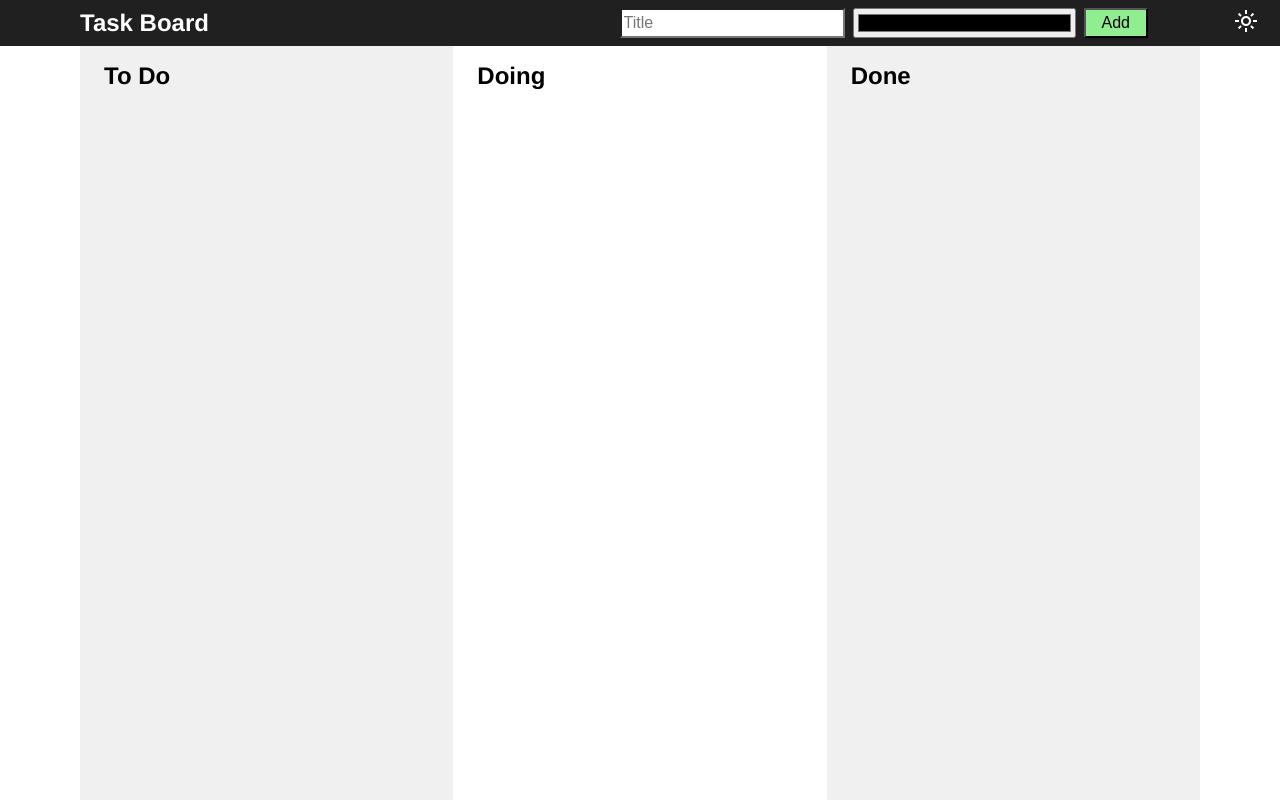
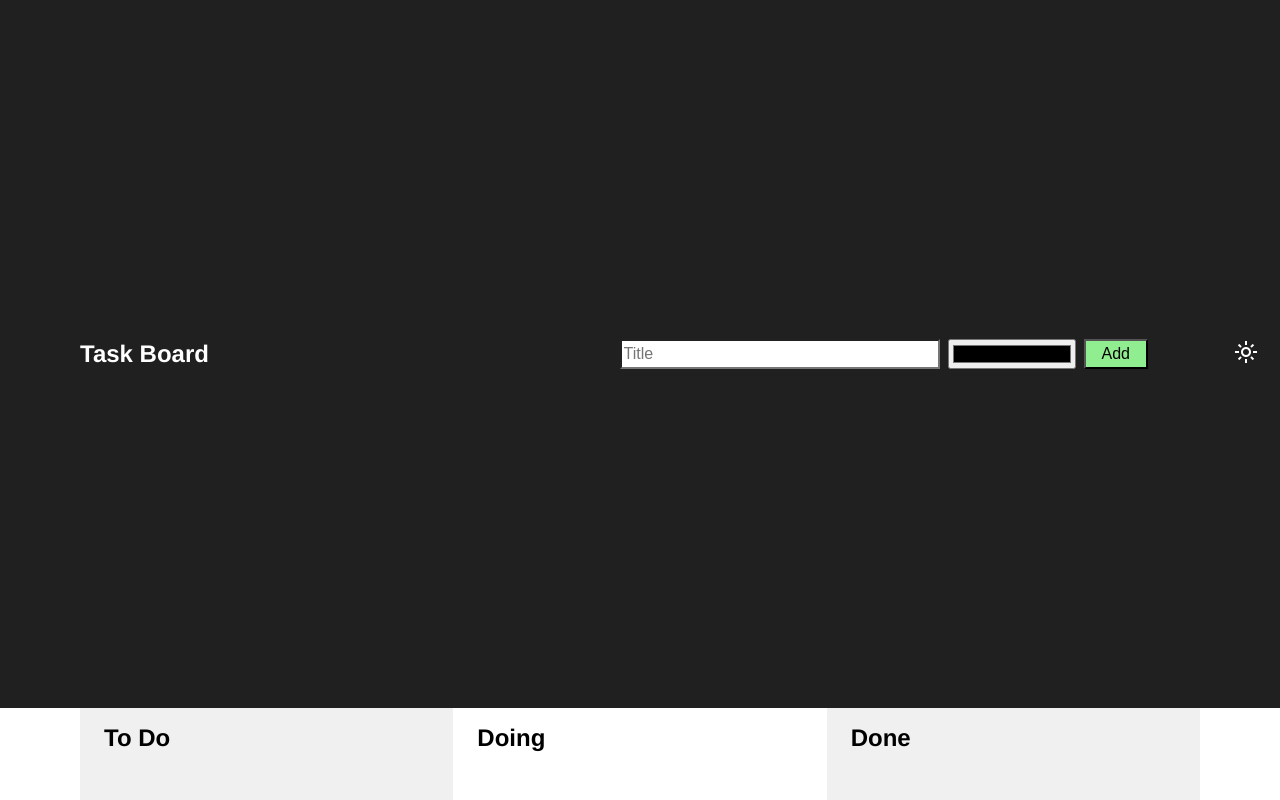
Before and after one commit to samuel-s-lu/cs-144, a website with bundled scripts: page project2-3/public/index.html in a window 1280 px wide. Built offline with nearby package versions, Linux system fonts and the light colour scheme.

Commit message:
Some flex style changes

```diff
--- a/project2-3/public/styles2.css
+++ b/project2-3/public/styles2.css
@@ -34,6 +34,7 @@ header {
     align-items: center;
     padding-top: 0.5rem;
     padding-bottom: 0.5rem;
+    flex: 1;
 }
 
 header h1 {
@@ -45,8 +46,6 @@ header h1 {
 
 header #addCard {
     margin-right: 5rem;
-    /* margin-top: 0.5rem;
-    margin-bottom: 0.5rem; */
     margin-left: auto;
     display: flex;
     flex-direction: row;
@@ -74,13 +73,11 @@ header #toggleMode {
     height: auto;
     background-color: var(--title-box-bg-color);
     color: var(--title-box-text-color);
-    flex: 1;
 }
 
 #cardColor {
     width: 8em;
     height: auto;
-    flex: 1;
 }
 
 #addButton {
@@ -98,7 +95,7 @@ header #toggleMode {
     margin-right: 5rem;
     justify-content: space-around;
     min-height: 100%;
-    flex: 1;
+    /* flex: 1; */
 }
 
 #todo, #done {
```
